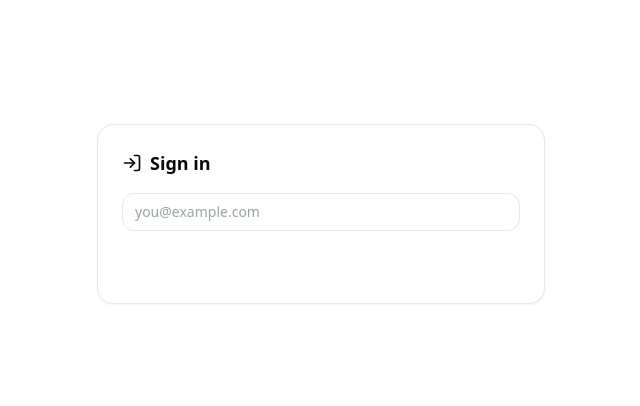
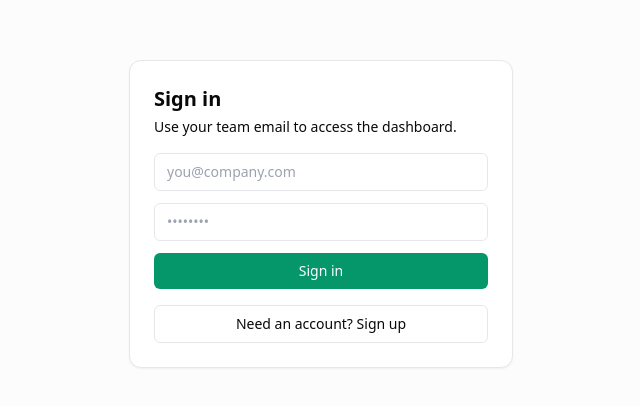
Before and after one commit to JacekEBA/Title, a Next.js app: page /login in a window 1280 px wide. Shown: the part 186-592 px from the top of the page, without its empty margins (319-959 px from the left). Built offline with nearby package versions, Linux system fonts and the light colour scheme; no server answers.

Commit message:
Update page.tsx

```diff
--- a/app/login/page.tsx
+++ b/app/login/page.tsx
@@ -1,70 +1,80 @@
 "use client";
-import { useEffect, useState } from "react";
+
+import { useState } from "react";
+import { useRouter } from "next/navigation";
 import { supabaseBrowser } from "@/lib/supabase/client";
-import { LogIn } from "lucide-react";
 
 export default function LoginPage() {
   const [email, setEmail] = useState("");
+  const [password, setPassword] = useState("");
+  const [mode, setMode] = useState<"signin" | "signup">("signin");
   const [loading, setLoading] = useState(false);
-  const [sent, setSent] = useState(false);
+  const [err, setErr] = useState<string | null>(null);
+  const router = useRouter();
   const supabase = supabaseBrowser();
 
-  useEffect(() => {
-    console.log("[LoginPage] mounted");
-  }, []);
-
-  async function signIn(e: React.FormEvent) {
+  async function handleSubmit(e: React.FormEvent) {
     e.preventDefault();
+    setErr(null);
     setLoading(true);
-    console.log("[LoginPage.signIn] start", { email });
-    const { error } = await supabase.auth.signInWithOtp({
-      email,
-      options: { emailRedirectTo: `${location.origin}/app` },
-    });
+    try {
+      if (mode === "signin") {
+        const { error } = await supabase.auth.signInWithPassword({ email, password });
+        if (error) throw error;
+      } else {
+        const { error } = await supabase.auth.signUp({ email, password });
+        if (error) throw error;
+      }
+      router.replace("/dashboard");
+    } catch (e: any) {
+      setErr(e.message ?? "Something went wrong");
+    } finally {
       setLoading(false);
-    if (!error) {
-      console.log("[LoginPage.signIn] magic link sent");
-      setSent(true);
-    } else {
-      console.error("[LoginPage.signIn] error", error);
-      alert(error.message);
     }
   }
 
   return (
-    <div className="min-h-screen grid place-items-center p-6">
-      <div className="w-full max-w-md rounded-2xl border bg-card p-6 shadow-sm">
-        <div className="flex items-center gap-2 mb-4">
-          <LogIn className="h-5 w-5" />
-          <h1 className="text-lg font-semibold">Sign in</h1>
-        </div>
+    <div className="min-h-screen grid place-items-center bg-muted/30 p-4">
+      <div className="w-full max-w-sm rounded-xl border bg-card p-6 shadow-sm">
+        <h1 className="text-xl font-semibold">{mode === "signin" ? "Sign in" : "Create account"}</h1>
+        <p className="mt-1 text-sm text-muted-foreground">
+          Use your team email to access the dashboard.
+        </p>
 
-        {sent ? (
-          <p className="text-sm">
-            Magic link sent to <b>{email}</b>. Check your inbox.
-          </p>
-        ) : (
-          <form onSubmit={signIn} className="space-y-3">
+        <form onSubmit={handleSubmit} className="mt-4 space-y-3">
           <input
             type="email"
             required
-              placeholder="you@example.com"
+            placeholder="you@company.com"
+            className="w-full rounded-md border bg-background px-3 py-2 text-sm outline-none focus:ring-2 focus:ring-emerald-500"
             value={email}
-              onChange={(e) => {
-                console.debug("[LoginPage] email change", e.target.value);
-                setEmail(e.target.value);
-              }}
-              className="w-full rounded-xl border bg-background px-3 py-2 text-sm"
+            onChange={(e) => setEmail(e.target.value)}
           />
+          <input
+            type="password"
+            required
+            placeholder="••••••••"
+            className="w-full rounded-md border bg-background px-3 py-2 text-sm outline-none focus:ring-2 focus:ring-emerald-500"
+            value={password}
+            onChange={(e) => setPassword(e.target.value)}
+          />
+
+          {err && <div className="rounded-md border border-red-200 bg-red-50 px-3 py-2 text-sm text-red-800">{err}</div>}
+
           <button
-              type="submit"
             disabled={loading}
-              className="w-full rounded-xl bg-primary px-3 py-2 text-white text-sm font-medium disabled:opacity-50"
+            className="w-full rounded-md bg-emerald-600 px-3 py-2 text-sm font-medium text-white hover:bg-emerald-700 disabled:opacity-50"
           >
-              {loading ? "Sending..." : "Send Magic Link"}
+            {loading ? "Please wait…" : (mode === "signin" ? "Sign in" : "Sign up")}
           </button>
         </form>
-        )}
+
+        <button
+          className="mt-4 w-full rounded-md border bg-background px-3 py-2 text-sm"
+          onClick={() => setMode(mode === "signin" ? "signup" : "signin")}
+        >
+          {mode === "signin" ? "Need an account? Sign up" : "Have an account? Sign in"}
+        </button>
       </div>
     </div>
   );
```
Lines whose indentation alone changed are shown as unchanged.
